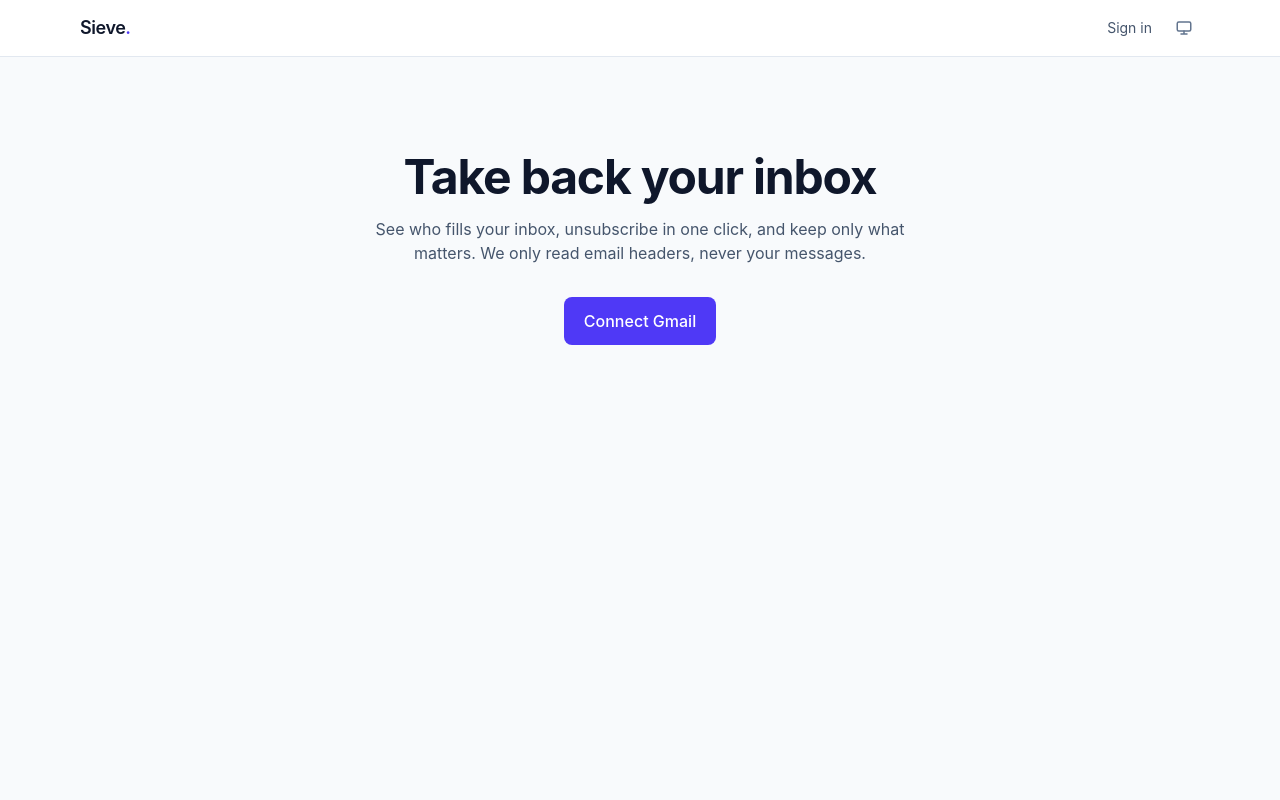
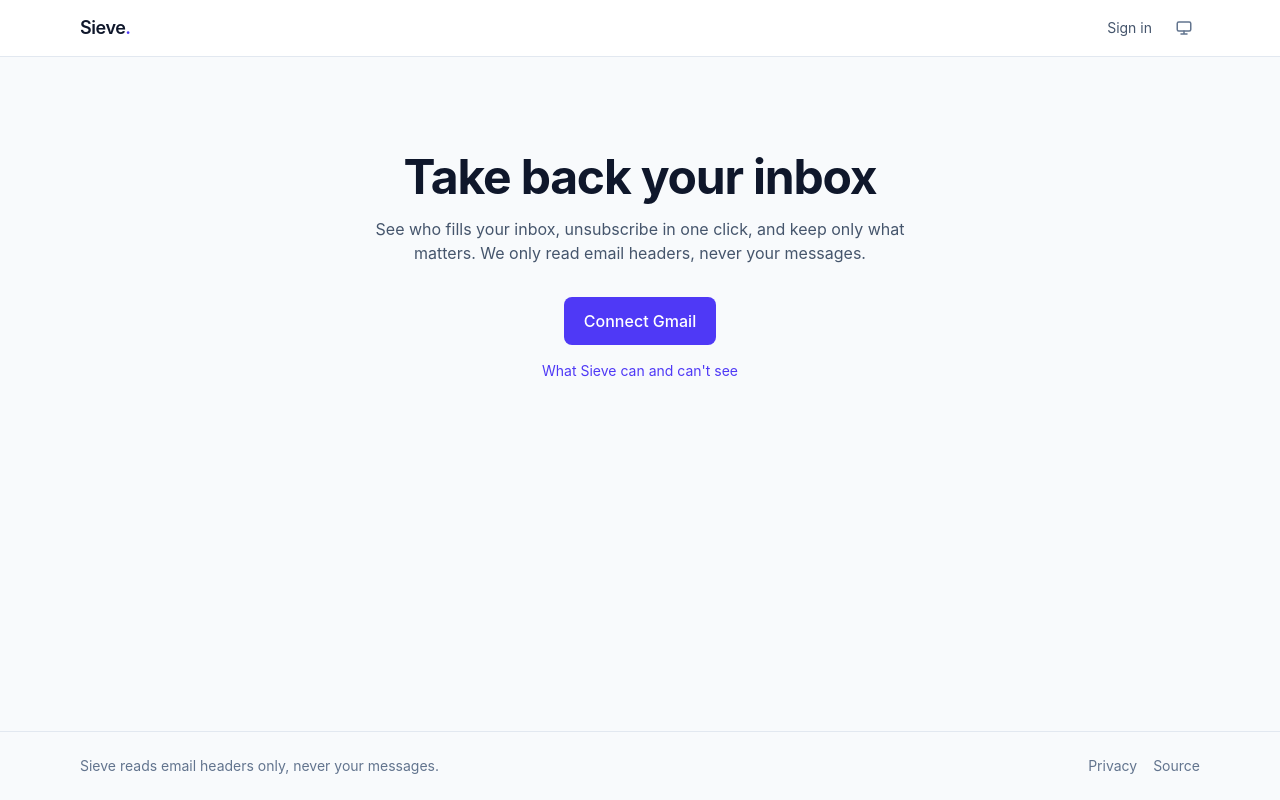
Before and after one commit to tarang802/inboxiq, a React (Vite) app in the folder client/: page / in a window 1280 px wide. Built offline with nearby package versions, Linux system fonts and the light colour scheme; no server answers.

Commit message:
feat(client): footer and landing links to the privacy page

```diff
--- /dev/null
+++ b/client/src/components/Footer.tsx
@@ -0,0 +1,24 @@
+import { Link } from 'react-router-dom';
+
+export default function Footer() {
+  return (
+    <footer className="border-t border-slate-200 dark:border-slate-800">
+      <div className="mx-auto flex max-w-6xl flex-wrap items-center justify-between gap-2 px-4 py-6 text-sm text-slate-500 dark:text-slate-400">
+        <p>Sieve reads email headers only, never your messages.</p>
+        <nav className="flex gap-4">
+          <Link to="/privacy" className="hover:text-slate-900 dark:hover:text-slate-100">
+            Privacy
+          </Link>
+          <a
+            href="https://github.com/tarang802/inboxiq"
+            target="_blank"
+            rel="noreferrer"
+            className="hover:text-slate-900 dark:hover:text-slate-100"
+          >
+            Source
+          </a>
+        </nav>
+      </div>
+    </footer>
+  );
+}
--- a/client/src/components/Layout.tsx
+++ b/client/src/components/Layout.tsx
@@ -1,15 +1,17 @@
 import { Outlet } from 'react-router-dom';
+import Footer from './Footer';
 import Navbar from './Navbar';
 import ReconnectBanner from './ReconnectBanner';
 
 export default function Layout() {
   return (
-    <div className="min-h-screen">
+    <div className="flex min-h-screen flex-col">
       <Navbar />
       <ReconnectBanner />
-      <main className="mx-auto max-w-6xl px-4 py-8">
+      <main className="mx-auto w-full max-w-6xl flex-1 px-4 py-8">
         <Outlet />
       </main>
+      <Footer />
     </div>
   );
 }
--- a/client/src/pages/Home.tsx
+++ b/client/src/pages/Home.tsx
@@ -50,6 +50,11 @@ export default function Home() {
           Connect Gmail
         </a>
       )}
+      <p className="mt-4 text-sm">
+        <Link to="/privacy" className="text-indigo-600 hover:underline dark:text-indigo-400">
+          What Sieve can and can't see
+        </Link>
+      </p>
     </section>
   );
 }
```
